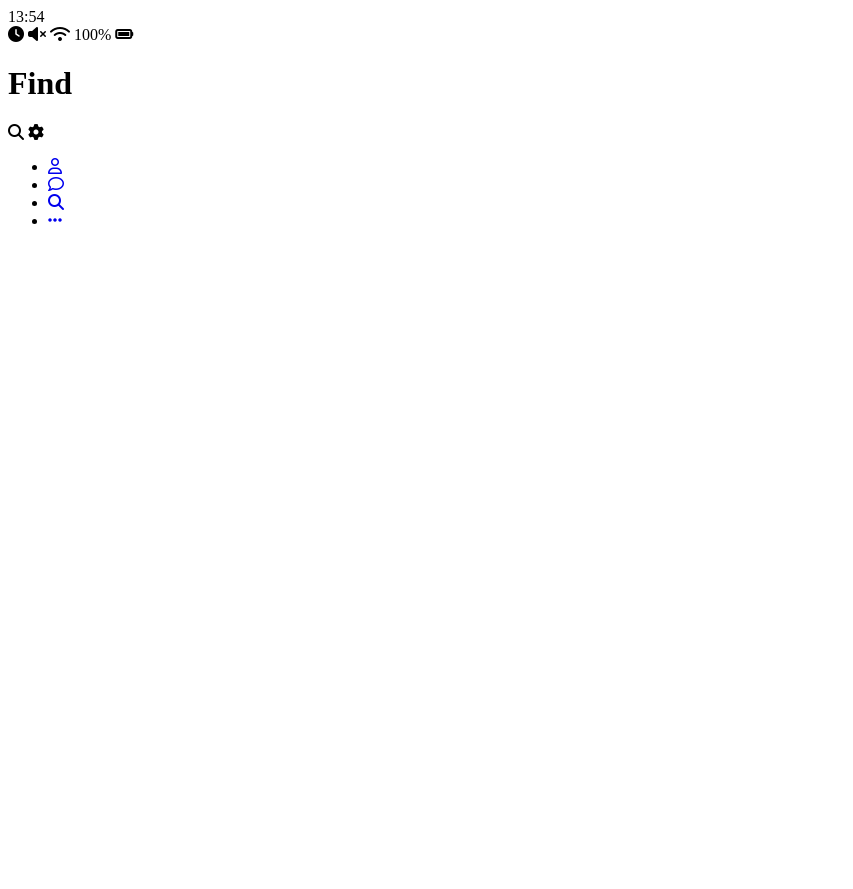
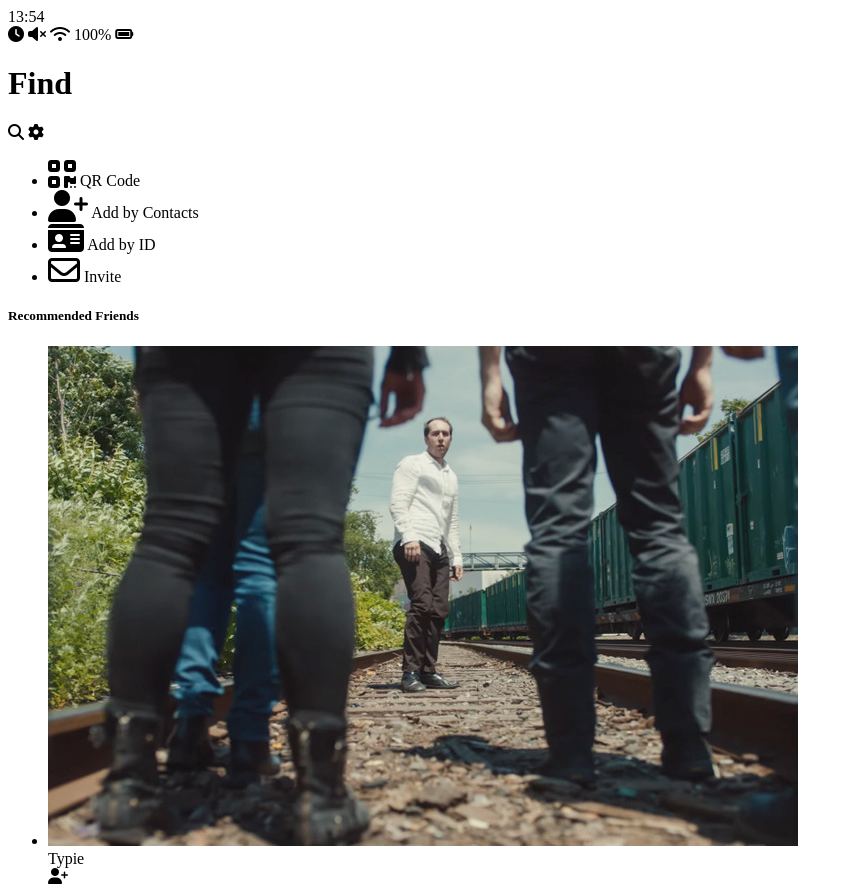
Before and after one commit to Typiespectre/kakao-clone, a plain HTML site: page find.html in a window 1280 px wide. Shown: the top 889 px of the page, without its empty margins (0-853 px from the left). Before the commit the page ends 800 px from the top, so only its background shows below. Drawn offline with Linux system fonts and the light colour scheme.

Commit message:
update Kakao clone

```diff
--- a/find.html
+++ b/find.html
@@ -35,6 +35,62 @@
         </span>
       </div>
     </header>
+    <main class="find">
+      <header class="find__header">
+        <ul class="find__header-list">
+          <li class="find__header-btn header-btn">
+            <span class="header-htn__icon">
+              <i class="fas fa-qrcode fa-2x"></i>
+            </span>
+            <span class="header-btn__title">
+              QR Code
+            </span>
+          </li>
+          <li class="find__header-btn header-btn">
+            <span class="header-htn__icon">
+              <i class="fas fa-user-plus fa-2x"></i>
+            </span>
+            <span class="header-btn__title">
+              Add by Contacts
+            </span>
+          </li>
+          <li class="find__header-btn header-btn">
+            <span class="header-htn__icon">
+              <i class="fas fa-id-card fa-2x"></i>
+            </span>
+            <span class="header-btn__title">
+              Add by ID
+            </span>
+          </li>
+          <li class="find__header-btn header-btn">
+            <span class="header-htn__icon">
+              <i class="far fa-envelope fa-2x"></i>
+            </span>
+            <span class="header-btn__title">
+              Invite
+            </span>
+          </li>
+        </ul>
+      </header>
+      <h5 class="find__title">
+        Recommended Friends
+      </h5>
+      <ul class="find__recommended">
+        <li class="find__friend friend">
+          <div class="friend__column">
+            <img src="images/manofwar.jpg" class="g-avatar friend__avatar" />
+            <div class="friend__content">
+              <span class="friend__name">Typie</span>
+            </div>
+          </div>
+          <div class="friend__column">
+            <div class="friend__add-btn">
+              <i class="fas fa-user-plus"></i>
+            </div>
+          </div>
+        </li>
+      </ul>
+    </main>
     <nav class="nav">
       <ul class="nav__list">
         <li class="nav__list-item">
```
